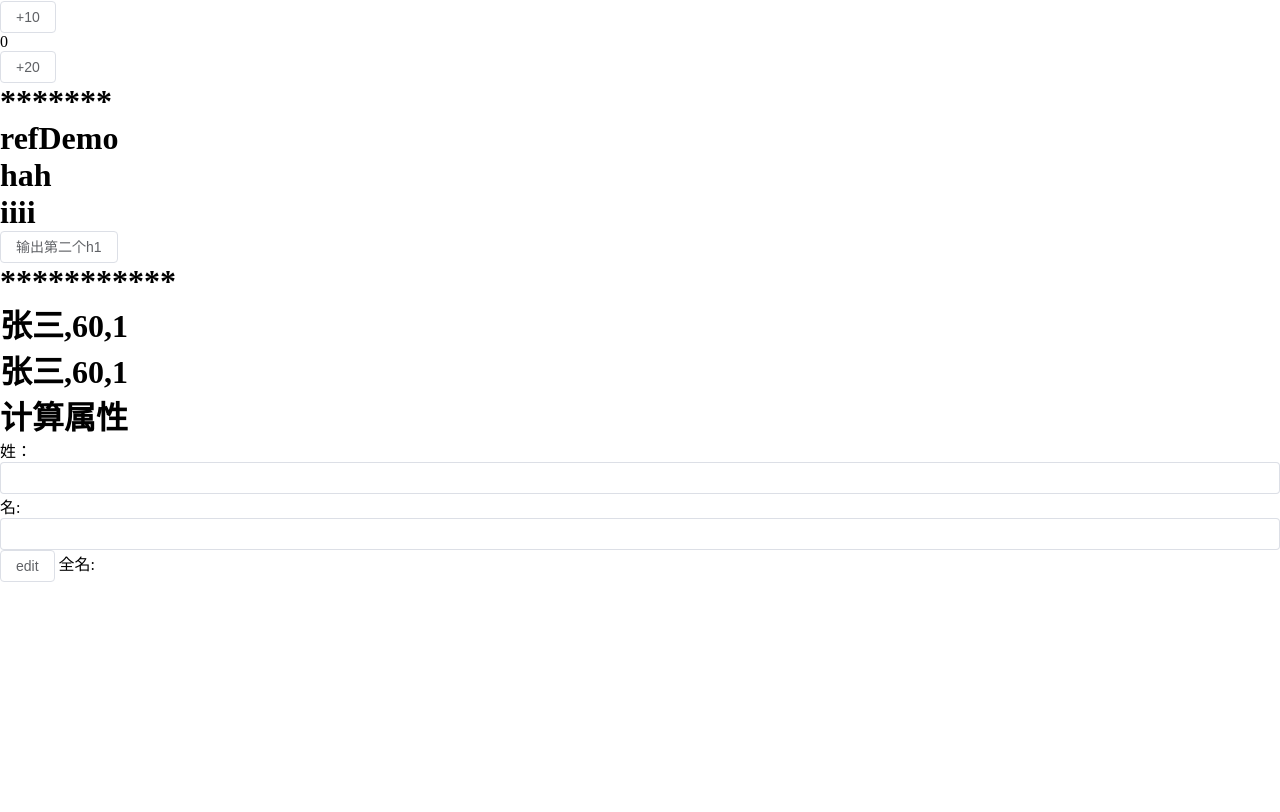
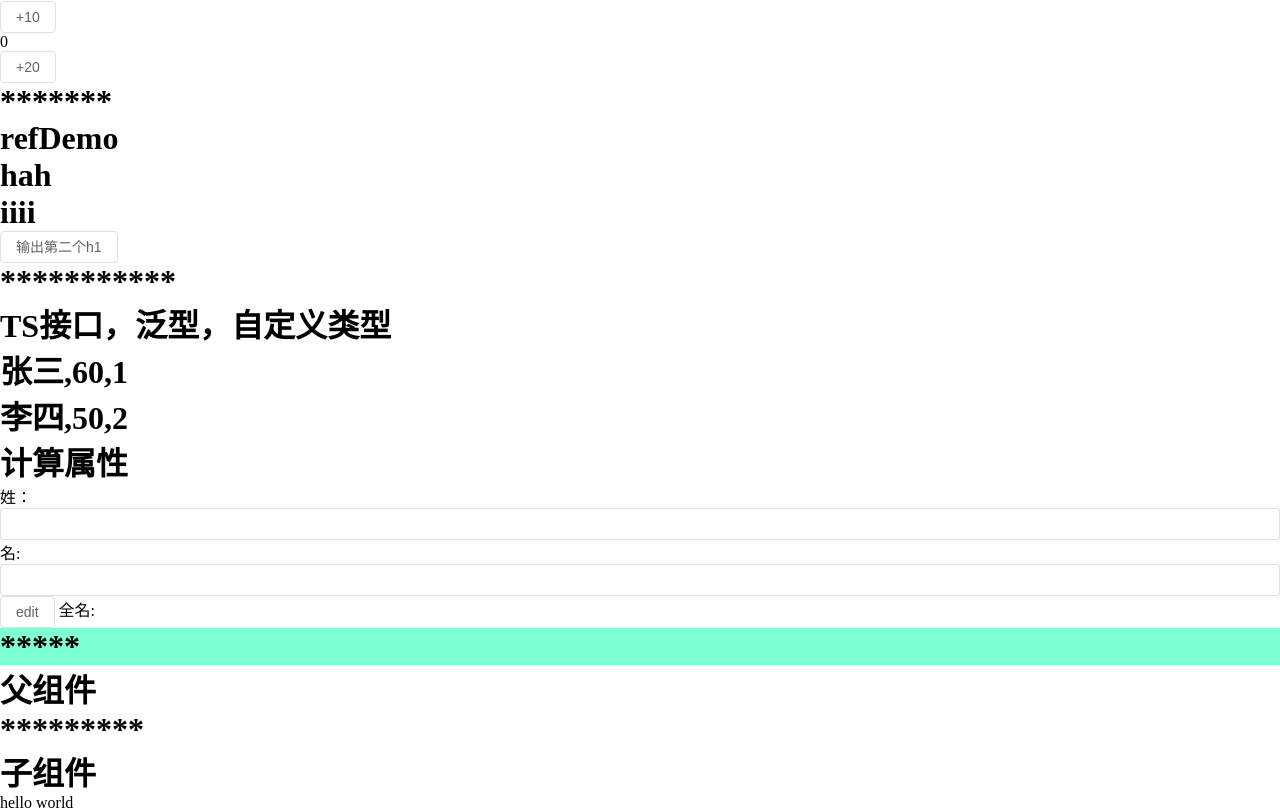
Before and after one commit to qimunan/vue_review, a Vue app: page / in a window 1280 px wide. Shown: the part 1455-2267 px from the top of the page. Before the commit the page ends 2037 px from the top, so only its background shows below. Built offline with nearby package versions, Linux system fonts and the light colour scheme.

Commit message:
父传子

```diff
--- a/src/App.vue
+++ b/src/App.vue
@@ -2,10 +2,13 @@
     <div>
         <h1>nihao</h1>
         <PersionDemo></PersionDemo>
+        <h1>*****</h1>
+        <fatherS></fatherS>
     </div>
 </template>
 
 <script setup lang="ts">
+import fatherS from './views/fateherS.vue'
 </script>
 
 <style scoped>
--- a/src/components/TS.vue
+++ b/src/components/TS.vue
@@ -1,7 +1,8 @@
 <template>
     <div>
+        <h1>TS接口，泛型，自定义类型</h1>
         <h1>{{ a.name }},{{ a.age }},{{ a.id }}</h1>
-        <h1>{{ b[0].name }},{{ b[0].age }},{{ b[0].id }}</h1>
+        <h1>{{ b[1].name }},{{ b[1].age }},{{ b[1].id }}</h1>
     </div>
 </template>
 
--- /dev/null
+++ b/src/views/fateherS.vue
@@ -0,0 +1,18 @@
+<!-- 父组件father.vue -->
+<template>
+    <div>
+        <h1>父组件</h1>
+        <h1>*********</h1>
+        <Son :fmsg="fatherMsg"></Son>
+    </div>
+</template>
+
+<script setup lang="ts">
+import { ref } from 'vue'
+import Son from './sonS.vue'
+const fatherMsg = ref<string>('hello world')
+</script>
+
+<style scoped>
+
+</style>
--- /dev/null
+++ b/src/views/sonS.vue
@@ -0,0 +1,16 @@
+<template>
+    <div>
+        <h1>子组件</h1>
+        {{ fmsg }}
+    </div>
+</template>
+
+<script setup lang="ts">
+defineProps<{
+    fmsg: string
+}>()
+</script>
+
+<style scoped>
+
+</style>
```
Also changed, not shown: src/views/testS.vue (added, +13 -0 lines), components.d.ts (line endings or trailing spaces), 1 other file (tests, documents, lock files or other folders).
